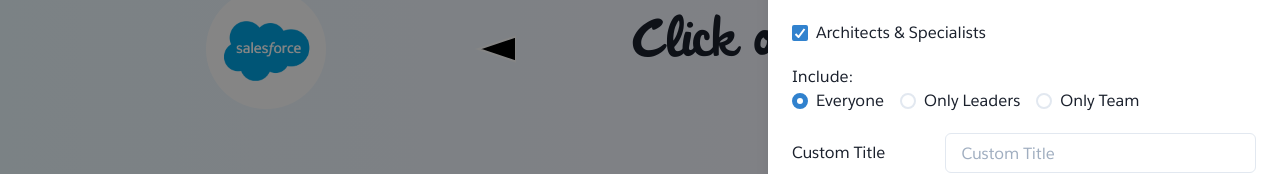
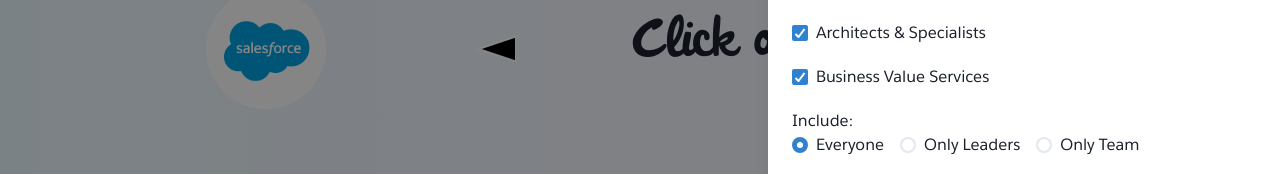
Before and after one commit to sfdc-ben/canada-solutions-wheel-randomizer, a Next.js app: page / in a window 1280 px wide. Both pictures are taken after a click on the button 1139 px from the left and 120 px from the top of the page. Shown: the part 393-567 px from the top of the page. Built offline with nearby package versions, Linux system fonts and the light colour scheme; no server answers; the database is empty; a web font is replaced by a local one.

Commit message:
Update With BVS

```diff
--- a/components/Wheel.js
+++ b/components/Wheel.js
@@ -49,6 +49,7 @@ const filtering = (array, filters) => {
         if (i.team === 'Manufacturing' && true === filters.manufacturing) return true
         if (i.team === 'Small & Medium Business' && true === filters.smb) return true
         if (i.team === 'Commercial' && true === filters.commercial) return true
+        if (i.team === 'BVS' && true === filters.bvs) return true
         return false
     })
     if (filters.show === 'all') return data
@@ -259,6 +260,7 @@ export default function Wheel() {
         rcg: true,
         manufacturing: true,
         specialists: true,
+        bvs: true,
         show: 'all'
     })
     const [title, setTitle] = React.useState('')
@@ -287,6 +289,7 @@ export default function Wheel() {
             rcg: true,
             manufacturing: true,
             specialists: true,
+            bvs: true,
             show: 'all'
         })
         window.localStorage.removeItem('filters')
@@ -332,6 +335,13 @@ export default function Wheel() {
         setFilters({
             ...filters,
             specialists: !filters.specialists
+        })
+    }
+
+    const handleBVS = () => {
+        setFilters({
+            ...filters,
+            bvs: !filters.bvs
         })
     }
 
@@ -565,6 +575,7 @@ export default function Wheel() {
                             <Checkbox value='rcg' isChecked={filters.rcg} onChange={handleRCG}>Retail &amp; Consumer Goods</Checkbox>
                             <Checkbox value='manufacturing' isChecked={filters.manufacturing} onChange={handleManufacturing}>Manufacturing</Checkbox>
                             <Checkbox value='specialists' isChecked={filters.specialists} onChange={handleSpecialists}>Architects &amp; Specialists</Checkbox>
+                            <Checkbox value='bvs' isChecked={filters.bvs} onChange={handleBVS}>Business Value Services</Checkbox>
                             <RadioGroup defaultValue={filters.show}>
                                 <Text>Include:</Text>
                                 <Stack spacing={4} direction='row' value={filters.show} onChange={setValue} >
```
